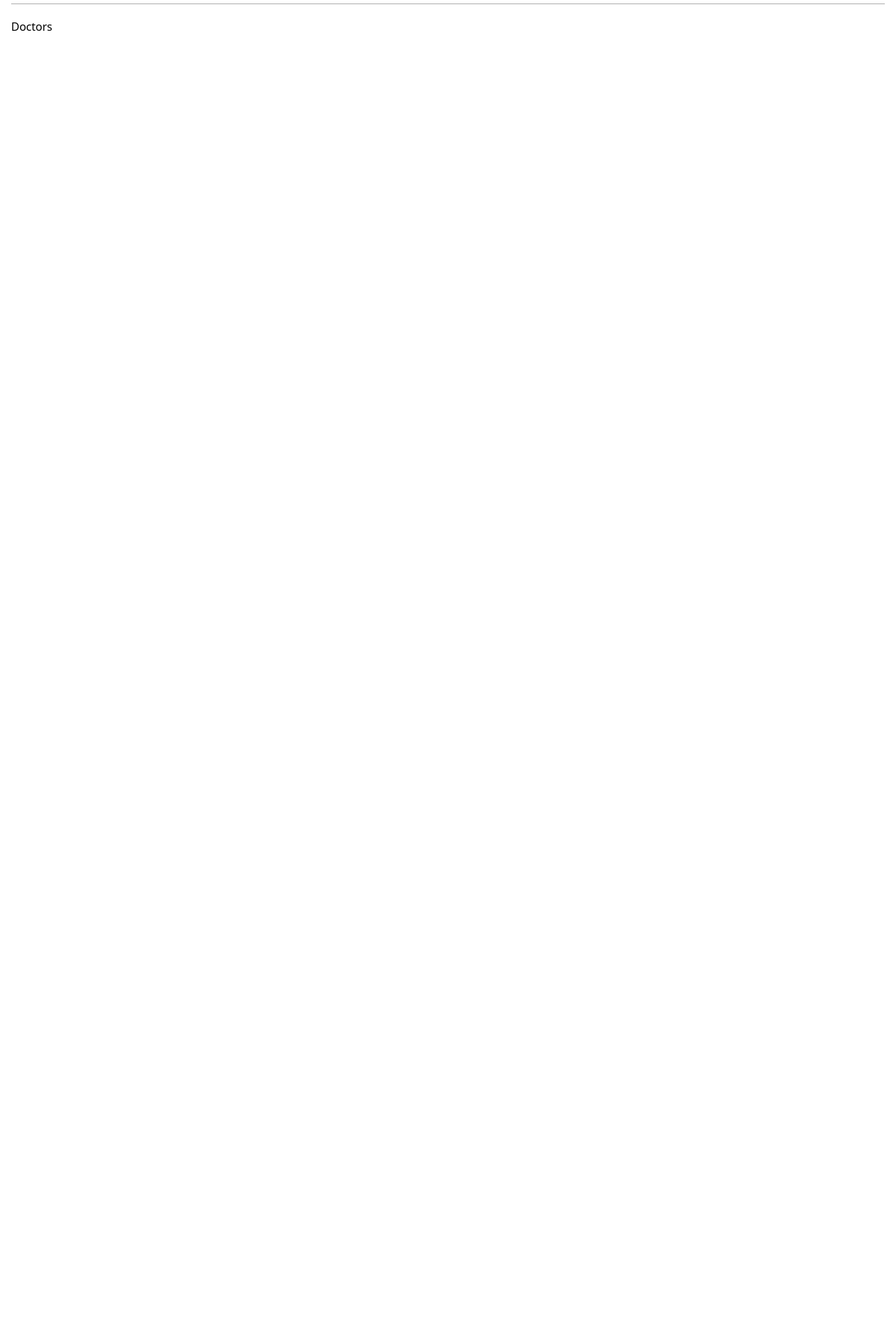
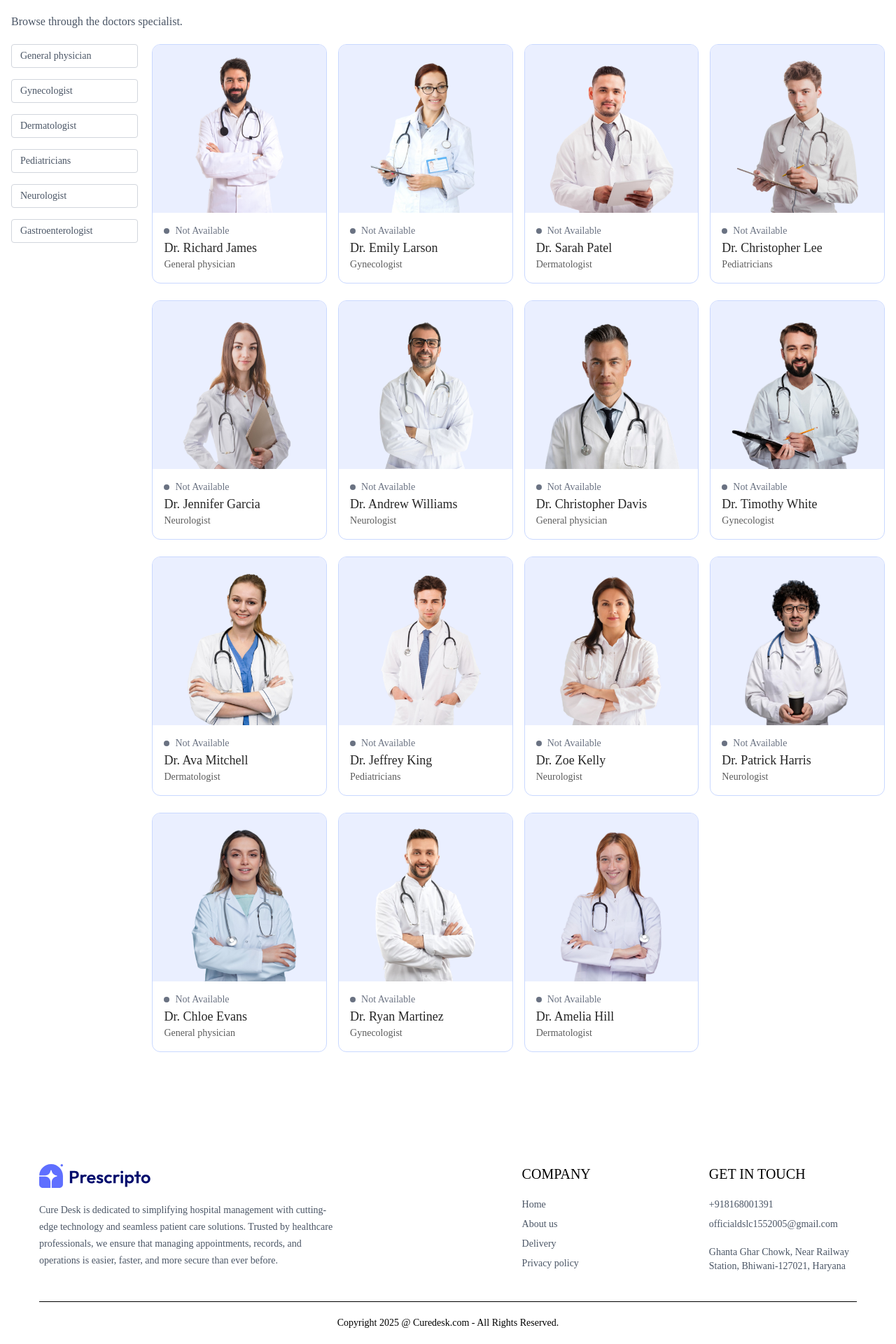
Before and after one commit to Divyansh1552005/Cure_Desk, a React (Vite) app in the folder frontend/: page /doctors in a window 1280 px wide. Shown: the part 71-1991 px from the top of the page at 70% size. Before the commit the page ends 800 px from the top, so only its background shows below. Built offline with nearby package versions, Linux system fonts and the light colour scheme.

Commit message:
Did some changes

```diff
--- a/frontend/src/App.jsx
+++ b/frontend/src/App.jsx
@@ -10,6 +10,8 @@
 import MyAppointments from './pages/MyAppointments.jsx'
 import Appointment from './pages/Appointment.jsx'
 import Navbar from './components/Navbar.jsx'
+import Footer from './components/Footer.jsx'
+
 
 function App() {
 
@@ -31,6 +33,8 @@
 
       </Routes>
 
+      <Footer />
+
     </div>
   )
 }
--- a/frontend/src/components/Banner.jsx
+++ b/frontend/src/components/Banner.jsx
@@ -0,0 +1,29 @@
+import React from 'react'
+import { assets } from '../assets/assets'
+import { useNavigate } from 'react-router-dom'
+
+const Banner = () => {
+
+    const navigate = useNavigate()
+
+    return (
+        <div className='flex bg-primary rounded-lg  px-6 sm:px-10 md:px-14 lg:px-12 my-20 md:mx-10'>
+
+            {/* ------- Left Side ------- */}
+            <div className='flex-1 py-8 sm:py-10 md:py-16 lg:py-24 lg:pl-5'>
+                <div className='text-xl sm:text-2xl md:text-3xl lg:text-5xl font-semibold text-white'>
+                    <p>Book Appointment</p>
+                    <p className='mt-4'>With 100+ Trusted Doctors</p>
+                </div>
+                <button onClick={() => { navigate('/login'); scrollTo(0, 0) }} className='bg-white text-sm sm:text-base text-[#595959] px-8 py-3 rounded-full mt-6 hover:scale-105 transition-all '>Create account</button>
+            </div>
+
+            {/* ------- Right Side ------- */}
+            <div className='hidden md:block md:w-1/2 lg:w-[370px] relative'>
+                <img className='w-full absolute bottom-0 right-0 max-w-md' src={assets.appointment_img} alt="" />
+            </div>
+        </div>
+    )
+}
+
+export default Banner
--- a/frontend/src/components/Footer.jsx
+++ b/frontend/src/components/Footer.jsx
@@ -0,0 +1,55 @@
+import React from 'react'
+import { Link } from 'react-router-dom';  // Import Link from react-router-dom
+import { assets } from '../assets/assets'
+
+const Footer = () => {
+    return (
+        <div className='md:mx-10'>
+            <div className='flex flex-col sm:grid grid-cols-[3fr_1fr_1fr] gap-14 my-10  mt-40 text-sm'>
+
+                <div>
+                    <img className='mb-5 w-40' src={assets.logo} alt="" />
+                    <p className='w-full md:w-2/3 text-gray-600 leading-6'>
+                        Cure Desk is dedicated to simplifying hospital management with cutting-edge technology and seamless patient care solutions. Trusted by healthcare professionals, we ensure that managing appointments, records, and operations is easier, faster, and more secure than ever before.
+                    </p>
+                </div>
+
+                <div>
+                    <p className='text-xl font-medium mb-5'>COMPANY</p>
+                    <ul className='flex flex-col gap-2 text-gray-600'>
+                        {/* Adding links to Home and About */}
+                        <li>
+                            <Link to="/" className="hover:underline">Home</Link>
+                        </li>
+                        <li>
+                            <Link to="/about" className="hover:underline">About us</Link>
+                        </li>
+                        <li>Delivery</li>
+                        <li>Privacy policy</li>
+                    </ul>
+                </div>
+
+                <div>
+                    <p className='text-xl font-medium mb-5'>GET IN TOUCH</p>
+                    <ul className='flex flex-col gap-2 text-gray-600'>
+                        <li>+918168001391</li>
+                        <li>officialdslc1552005@gmail.com</li>
+                    </ul>
+                    <br />
+                    <ul className='flex flex-col gap-2 text-gray-600'>
+                        <li>Ghanta Ghar Chowk, Near Railway Station, Bhiwani-127021, Haryana</li>
+                    </ul>
+                </div>
+
+            </div>
+
+            <div>
+                <hr />
+                <p className='py-5 text-sm text-center'>Copyright 2025 @ Curedesk.com - All Rights Reserved.</p>
+            </div>
+
+        </div>
+    )
+}
+
+export default Footer;
--- a/frontend/src/components/Navbar.jsx
+++ b/frontend/src/components/Navbar.jsx
@@ -7,7 +7,7 @@
     const navigate = useNavigate()
 
     const [showMenu, setShowMenu] = useState(false)
-    const [ token, setToken ] = useState(false) // Set to false to show Create account button
+    const [ token, setToken ] = useState(true) // Set to false to show Create account button
 
 
 
--- a/frontend/src/index.css
+++ b/frontend/src/index.css
@@ -1,5 +1,10 @@
 @import "tailwindcss";
+@import url('https://fonts.googleapis.com/css2?family=Poppins:ital,wght@0,100;0,200;0,300;0,400;0,500;0,600;0,700;0,800;0,900;1,100;1,200;1,300;1,400;1,500;1,600;1,700;1,800;1,900&display=swap');
 
+
+*{
+    font-family: poppins;
+}
 @theme {
   --color-primary: #5f6FFF;
 }
--- a/frontend/src/pages/Doctors.jsx
+++ b/frontend/src/pages/Doctors.jsx
@@ -1,9 +1,80 @@
-import React from 'react'
+import React, { useContext, useEffect, useState } from 'react';
+import { AppContext } from '../context/AppContext';
+import { useNavigate, useParams } from 'react-router-dom';
 
 const Doctors = () => {
+  const { speciality } = useParams();
+  const [filterDoc, setFilterDoc] = useState([]);
+  const [showFilter, setShowFilter] = useState(false);
+  const navigate = useNavigate();
+  const { doctors } = useContext(AppContext);
+
+  const applyFilter = () => {
+    if (speciality) {
+      setFilterDoc(doctors.filter(doc => doc.speciality === speciality));
+    } else {
+      setFilterDoc(doctors);
+    }
+  };
+
+  useEffect(() => {
+    applyFilter();
+  }, [doctors, speciality]);
+
   return (
-    <div>Doctors</div>
-  )
-}
+    <div>
+      <p className='text-gray-600'>Browse through the doctors specialist.</p>
+      <div className='flex flex-col sm:flex-row items-start gap-5 mt-5'>
+        <button
+          onClick={() => setShowFilter(!showFilter)}
+          className={`py-1 px-3 border rounded text-sm transition-all sm:hidden ${showFilter ? 'bg-primary text-white' : ''}`}
+        >
+          Filters
+        </button>
 
-export default Doctors
+        <div className={`flex-col gap-4 text-sm text-gray-600 ${showFilter ? 'flex' : 'hidden sm:flex'}`}>
+          {['General physician', 'Gynecologist', 'Dermatologist', 'Pediatricians', 'Neurologist', 'Gastroenterologist'].map((spec, index) => (
+            <p
+              key={index}
+              onClick={() => speciality === spec ? navigate('/doctors') : navigate(`/doctors/${spec}`)}
+              className={`w-[94vw] sm:w-auto pl-3 py-1.5 pr-16 border border-gray-300 rounded transition-all cursor-pointer ${
+                speciality === spec ? 'bg-[#E2E5FF] text-black' : ''
+              }`}
+            >
+              {spec}
+            </p>
+          ))}
+        </div>
+
+        <div className='w-full grid sm:grid-cols-2 md:grid-cols-3 lg:grid-cols-4 gap-4 gap-y-6'>
+          {filterDoc.map((item, index) => (
+            <div
+              onClick={() => {
+                navigate(`/appointment/${item._id}`);
+                scrollTo(0, 0);
+              }}
+              className='border border-[#C9D8FF] rounded-xl overflow-hidden cursor-pointer hover:translate-y-[-10px] transition-all duration-500'
+              key={index}
+            >
+              {/* Fixed Image Styling */}
+              <div className='w-full h-60 overflow-hidden bg-[#EAEFFF]'>
+                <img className='w-full h-full object-cover' src={item.image} alt={item.name} />
+              </div>
+
+              <div className='p-4'>
+                <div className={`flex items-center gap-2 text-sm text-center ${item.available ? 'text-green-500' : 'text-gray-500'}`}>
+                  <p className={`w-2 h-2 rounded-full ${item.available ? 'bg-green-500' : 'bg-gray-500'}`}></p>
+                  <p>{item.available ? 'Available' : 'Not Available'}</p>
+                </div>
+                <p className='text-[#262626] text-lg font-medium'>{item.name}</p>
+                <p className='text-[#5C5C5C] text-sm'>{item.speciality}</p>
+              </div>
+            </div>
+          ))}
+        </div>
+      </div>
+    </div>
+  );
+};
+
+export default Doctors;
--- a/frontend/src/pages/Home.jsx
+++ b/frontend/src/pages/Home.jsx
@@ -2,6 +2,8 @@
 import Header from '../components/Header.jsx'
 import SpecialityMenu from '../components/SpecialityMenu.jsx'
 import TopDoctors from '../components/TopDoctors.jsx'
+import Banner from '../components/Banner.jsx'
+
 
 const Home = () => {
   return (
@@ -9,6 +11,8 @@
       <Header />
       <SpecialityMenu />
       <TopDoctors />
+      <Banner />
+
     </div>
   )
 }
```
